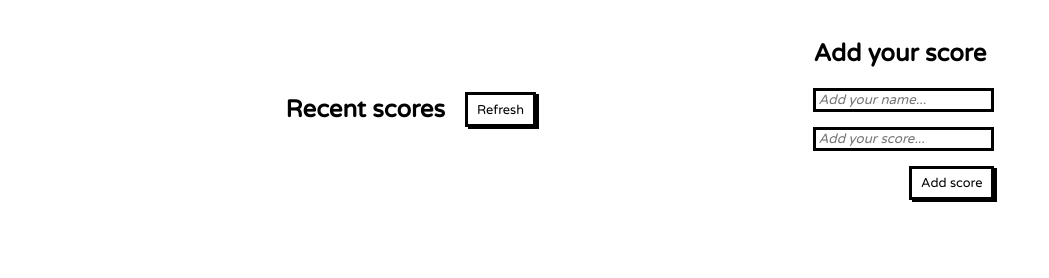
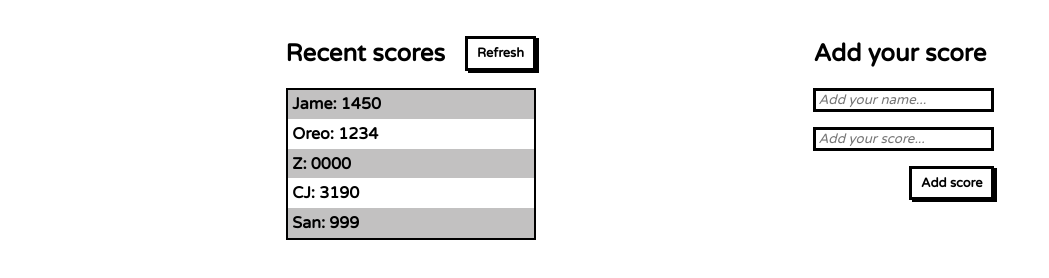
Before and after one commit to Arch-Noize/leaderboard-API, a website built with webpack: page src/index.html in a window 1280 px wide. Shown: the part 62-340 px from the top of the page, without its empty margins (0-1049 px from the left). Built offline with nearby package versions, Linux system fonts and the light colour scheme.

Commit message:
Fix styling

```diff
--- a/src/index.css
+++ b/src/index.css
@@ -5,6 +5,7 @@
 * {
   box-sizing: border-box;
   font-family: 'Varela Round', 'Times New Roman', Times, serif;
+  font-weight: 600;
 }
 
 button {
@@ -29,7 +30,29 @@ input::placeholder {
   font-style: italic;
 }
 
+ul {
+  list-style-type: none;
+  padding: 0;
+  width: 100%;
+}
+
+li {
+  padding: 0.3em;
+  justify-content: flex-start;
+}
+
+li:nth-child(odd) {
+  background-color: #c2c1c1;
+}
+
 /* Containers */
+
+.leaderboard-title {
+  display: flex;
+  align-items: center;
+  justify-content: space-around;
+  gap: 20px;
+}
 
 .score-container {
   display: flex;
@@ -40,10 +63,14 @@ input::placeholder {
   justify-content: space-evenly;
 }
 
-.recent-scores {
+.leaderboard {
   display: flex;
+  flex-direction: column;
   align-items: center;
-  gap: 20px;
+}
+
+.add {
+  align-self: flex-end;
 }
 
 .container {
@@ -53,6 +80,7 @@ input::placeholder {
   gap: 15px;
 }
 
-.add {
-  align-self: flex-end;
+.recent-scores{
+  margin: 0;
+  border: 2px solid black;
 }
--- a/src/index.html
+++ b/src/index.html
@@ -11,9 +11,14 @@
         <h1> Highscore Leaderboard </h1>
     </div>
     <div class="score-container">
-        <div class="recent-scores">
-            <h2>Recent scores</h2>
-            <button class="refresh">Refresh</button>
+        <div class="leaderboard">
+            <div class="leaderboard-title">
+                <h2>Recent scores</h2>
+                <button class="refresh">Refresh</button>
+            </div>
+            <ul class="recent-scores">
+
+            </ul>
         </div>
         <div class="add-score">
             <h2>Add your score</h2>
--- a/src/index.js
+++ b/src/index.js
@@ -1,7 +1,43 @@
 // import { score , storeScore } from './modules/storage';
 import './index.css';
 
+const leaderboard = [
+  {
+    user: 'Jame',
+    score: '1450',
+  },
+  {
+    user: 'Oreo',
+    score: '1234',
+  },
+  {
+    user: 'Z',
+    score: '0000',
+  },
+  {
+    user: 'CJ',
+    score: '3190',
+  },
+  {
+    user: 'San',
+    score: '999',
+  },
+];
+
+const scores = document.querySelector('.recent-scores');
 const addBtn = document.querySelector('.add');
+
+const displayScore = () => {
+  leaderboard.forEach((item) => {
+    scores.innerHTML += `
+    <li class="score">
+      ${item.user}: ${item.score}
+    </li>
+    `
+  })
+}
+
+window.addEventListener('DOMContentLoaded', displayScore);
 
 addBtn.addEventListener('click', (e) => {
   e.preventDefault();
```
